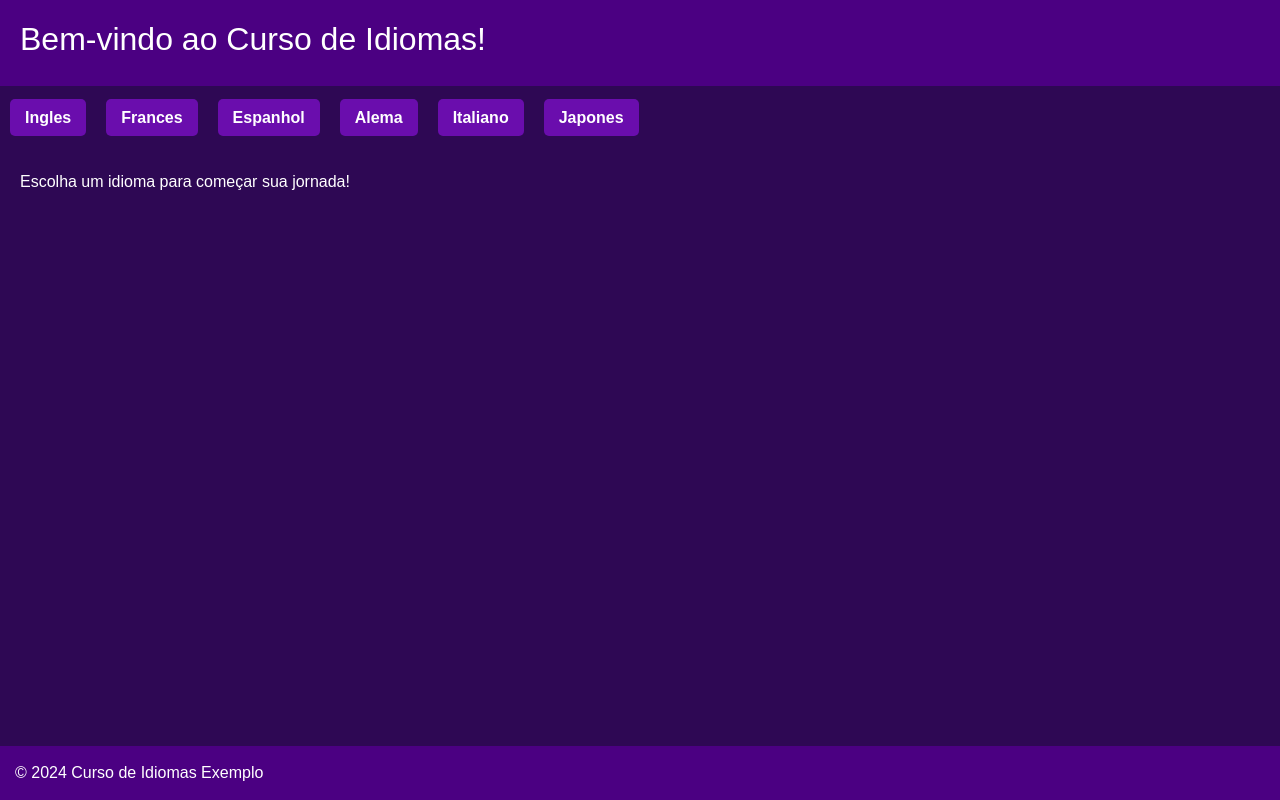
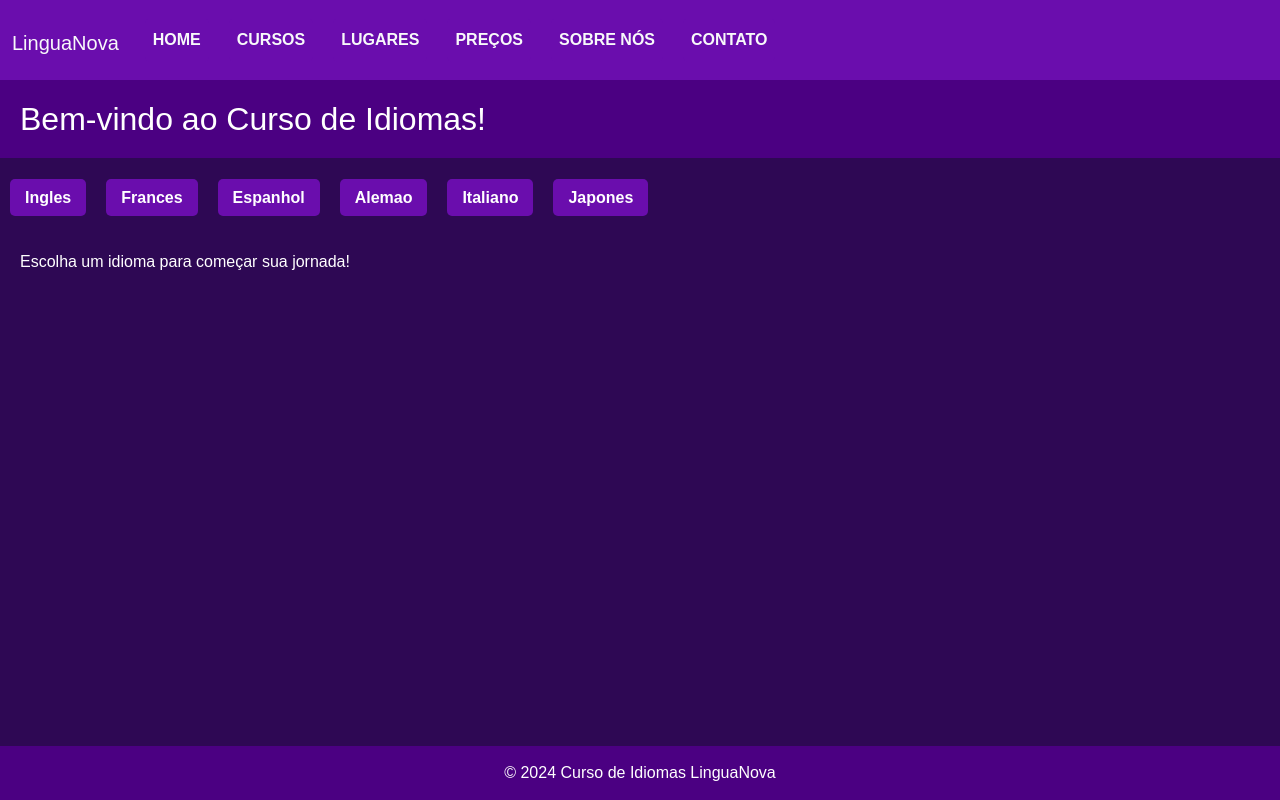
Before and after one commit to Felipebandradev/escola_de_idiomas, a plain HTML site: page index.html in a window 1280 px wide. Drawn offline with nearby package versions, Linux system fonts and the light colour scheme.

Commit message:
feat:Menu v00.02
Menu superior de para ter acesso as paginas

```diff
--- a/src/css/estilos.css
+++ b/src/css/estilos.css
@@ -1,34 +1,56 @@
+:root {
+  --corPrimaria: #4b0082;
+  --cor-primaria-fundo: #2e0854;
+  --cor-primaria-clara: #6a0dad;
+  --cor-primaria-fundo-hover: #7b1fa2;
+}
+
 body {
   margin: 0;
   font-family: Arial, sans-serif;
-  background-color: #2e0854; /* Roxo escuro */
+  background-color: var(--cor-primaria-fundo); /* Roxo escuro */
   color: white;
   display: flex;
   min-height: 100vh;
   flex-direction: column;
 }
 
-header {
-  background-color: #4b0082;
-  padding: 20px;
+div {
+  & h2 {
+    background-color: var(--corPrimaria);
+    padding: 20px;
+  }
 }
 
-nav {
+.pintarFundo {
+  background-color: var(--cor-primaria-clara);
+}
+
+.claro {
+  color: whitesmoke;
+
+  &:hover {
+    color: whitesmoke;
+  }
+}
+
+.margemCima {
   margin: 20px 0;
 }
 
-nav a {
+.pintaBtn {
   color: white;
   margin: 10px;
   text-decoration: none;
   font-weight: bold;
-  background-color: #6a0dad;
+  background-color: var(--cor-primaria-clara);
   padding: 10px 15px;
   border-radius: 5px;
-}
 
-nav a:hover {
-  background-color: #7b1fa2;
+  &:hover {
+    background-color: var(--cor-primaria-fundo-hover);
+    color: whitesmoke;
+  }
 }
 
 main {
@@ -45,5 +67,5 @@ img {
 footer {
   margin-top: 30px;
   padding: 15px;
-  background-color: #4b0082;
+  background-color: var(--corPrimaria);
 }
--- a/src/js/idiomas.js
+++ b/src/js/idiomas.js
@@ -3,7 +3,7 @@ const idiomas = {
   home: {
     title: "Bem-vindo ao Curso de Idiomas!",
     description: "Escolha um idioma para começar sua jornada!",
-    links: ["ingles", "frances", "espanhol", "alema", "italiano", "japones"],
+    links: ["ingles", "frances", "espanhol", "alemao", "italiano", "japones"],
   },
   ingles: {
     title: "Inglês",
@@ -31,7 +31,7 @@ const idiomas = {
       "https://upload.wikimedia.org/wikipedia/commons/9/9a/Alhambra_Granada_Spain.jpg",
     imgFlag: "https://upload.wikimedia.org/wikipedia/en/9/9a/Flag_of_Spain.svg",
   },
-  alema: {
+  alemao: {
     title: "Alemão",
     description:
       "O alemão é a língua da engenharia e da inovação na Europa. Conhecê-lo abre portas para oportunidades acadêmicas e profissionais.",
--- a/src/js/pages/home.js
+++ b/src/js/pages/home.js
@@ -1,4 +1,4 @@
-import { criandoElemento, criandoNavbar } from "../utilitarios.js";
+import { criandoElemento, criandoNavbar, criandoMenu } from "../utilitarios.js";
 
 import idiomas from "../idiomas.js";
 
@@ -6,15 +6,17 @@ import idiomas from "../idiomas.js";
 function renderPage(page) {
   document.body.innerHTML = "";
 
-  const header = criandoElemento("header");
+  const nomeCurso = criandoElemento("div");
   const h2 = criandoElemento("h2", "", idiomas[page].title);
 
   // Função para adicionar o elemento dentro de outro elemento
   // No caso está colocando o <h1></h1> dentro do <header></header>
-  header.appendChild(h2);
+  nomeCurso.appendChild(h2);
 
   // Chamando a função criandoNavbar
   const nav = criandoNavbar(idiomas.home.links);
+
+  const cabecalho = criandoMenu();
 
   const main = criandoElemento("main");
   const p = criandoElemento("p", "", idiomas[page].description);
@@ -33,11 +35,12 @@ function renderPage(page) {
     main.appendChild(imgFlag);
   }
 
-  const footer = criandoElemento("footer");
-  footer.textContent = "© 2024 Curso de Idiomas Exemplo";
+  const footer = criandoElemento("footer", "text-center");
+  footer.textContent = "© 2024 Curso de Idiomas LinguaNova";
 
   // Adicionando os elementos no corpo da página
-  document.body.appendChild(header);
+  document.body.appendChild(cabecalho);
+  document.body.appendChild(nomeCurso);
   document.body.appendChild(nav);
   document.body.appendChild(main);
   document.body.appendChild(footer);
--- a/src/js/utilitarios.js
+++ b/src/js/utilitarios.js
@@ -6,14 +6,15 @@ export function criandoElemento(tag, className, textContent) {
   return elemento;
 }
 
+// Função  para criar o navbar de links
 export function criandoNavbar(links) {
   // Criando uma pequena navbar com os botôes
-  const nav = criandoElemento("nav");
+  const nav = criandoElemento("nav", "margemCima");
 
   links.forEach((idioma) => {
     const link = criandoElemento(
       "a",
-      "",
+      "pintaBtn",
       idioma.charAt(0).toUpperCase() + idioma.slice(1)
     );
     link.href = "#" + idioma;
@@ -22,3 +23,68 @@ export function criandoNavbar(links) {
 
   return nav;
 }
+
+// Criando menu de páginas
+export function criandoMenu() {
+  // Criando a tag html
+  const header = criandoElemento("header");
+
+  const icone = `<svg xmlns="http://www.w3.org/2000/svg" width="25" height="25" fill="currentColor" class="bi bi-list" viewBox="0 0 16 16">
+  <path fill-rule="evenodd" d="M2.5 12a.5.5 0 0 1 .5-.5h10a.5.5 0 0 1 0 1H3a.5.5 0 0 1-.5-.5m0-4a.5.5 0 0 1 .5-.5h10a.5.5 0 0 1 0 1H3a.5.5 0 0 1-.5-.5m0-4a.5.5 0 0 1 .5-.5h10a.5.5 0 0 1 0 1H3a.5.5 0 0 1-.5-.5"/>
+</svg>`;
+
+  header.innerHTML = `
+
+            <nav class="navbar navbar-expand-lg pintarFundo">
+                <div class="container-fluid">
+                    <h1>
+                    <a class="navbar-brand text-light" href="index.html">LinguaNova</a>
+                    </h1>
+                        <button class="navbar-toggler claro text-light" type="button" data-bs-toggle="collapse" data-bs-target="#navbarSupportedContent" aria-controls="navbarSupportedContent" aria-expanded="false" aria-label="Toggle navigation">
+                            ${icone}
+                        </button>
+                    <div class="collapse navbar-collapse" id="navbarSupportedContent">
+                    <ul class="navbar-nav me-auto mb-2 mb-lg-0">
+                        <li class="nav-item">
+                            <a class="nav-link pintaBtn text-light"  href="index.html ">
+                                HOME
+                            </a>
+                        </li>
+
+                        <li class="nav-item">
+                            <a class="nav-link pintaBtn text-light"  href="cursos.html ">
+                                CURSOS
+                            </a>
+                        </li>
+
+                        <li class="nav-item">
+                            <a class="nav-link pintaBtn text-light"  href="lugares.html ">
+                                LUGARES
+                            </a>
+                        </li>
+
+                        <li class="nav-item">
+                            <a class="nav-link pintaBtn text-light"  href="precos.html ">
+                                PREÇOS
+                            </a>
+                        </li>
+
+                        <li class="nav-item">
+                        <a class="nav-link pintaBtn text-light"  href="sobre_nos.html
+                        ">SOBRE NÓS</a>
+                        </li>
+
+                        <li class="nav-item">
+                        <a class="nav-link pintaBtn text-light"  href="contato.html
+                        ">CONTATO</a>
+                        </li>
+
+                    </ul>
+                    </div>
+                </div>
+    </nav>
+
+    `;
+
+  return header;
+}
```
